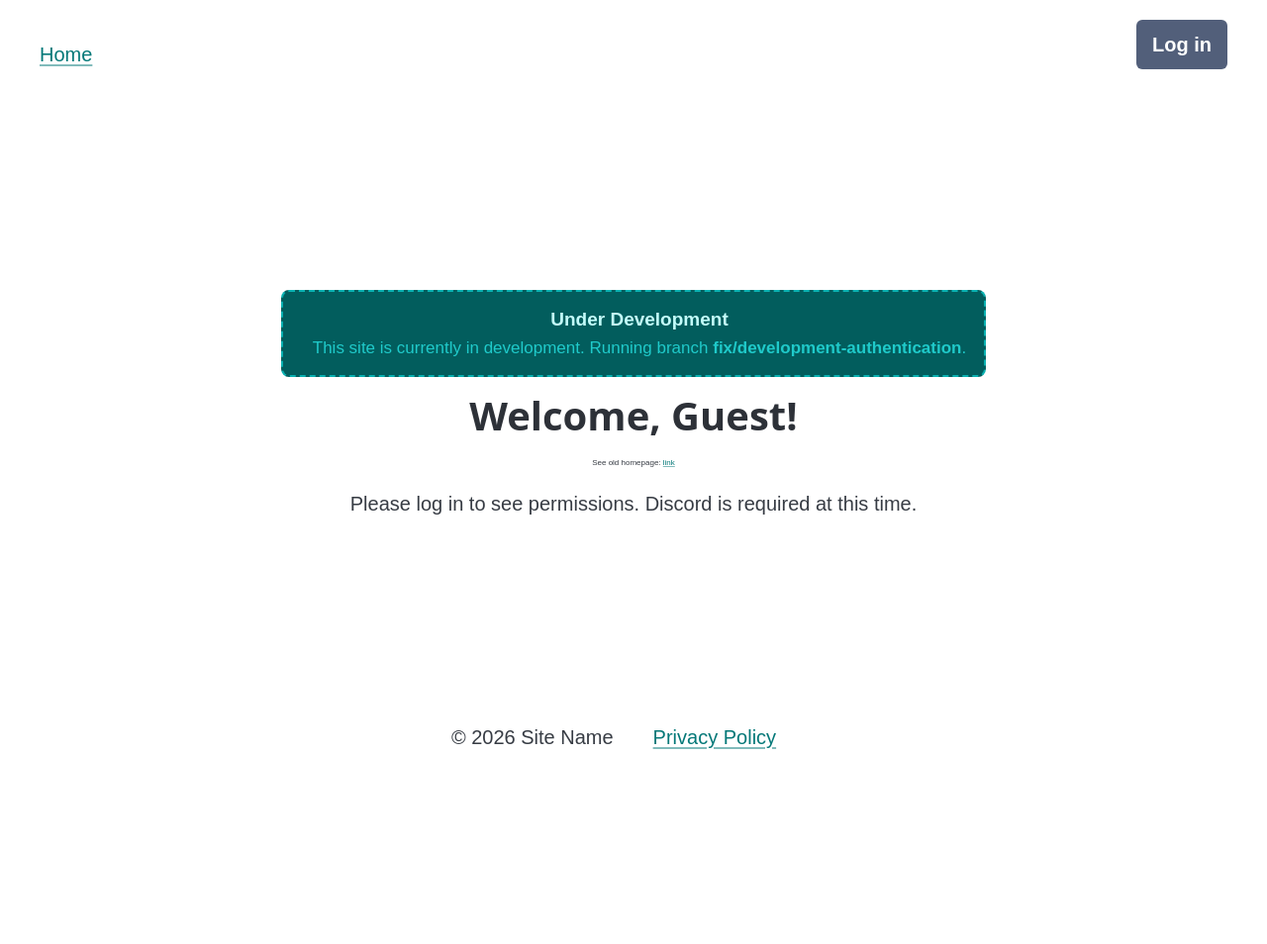
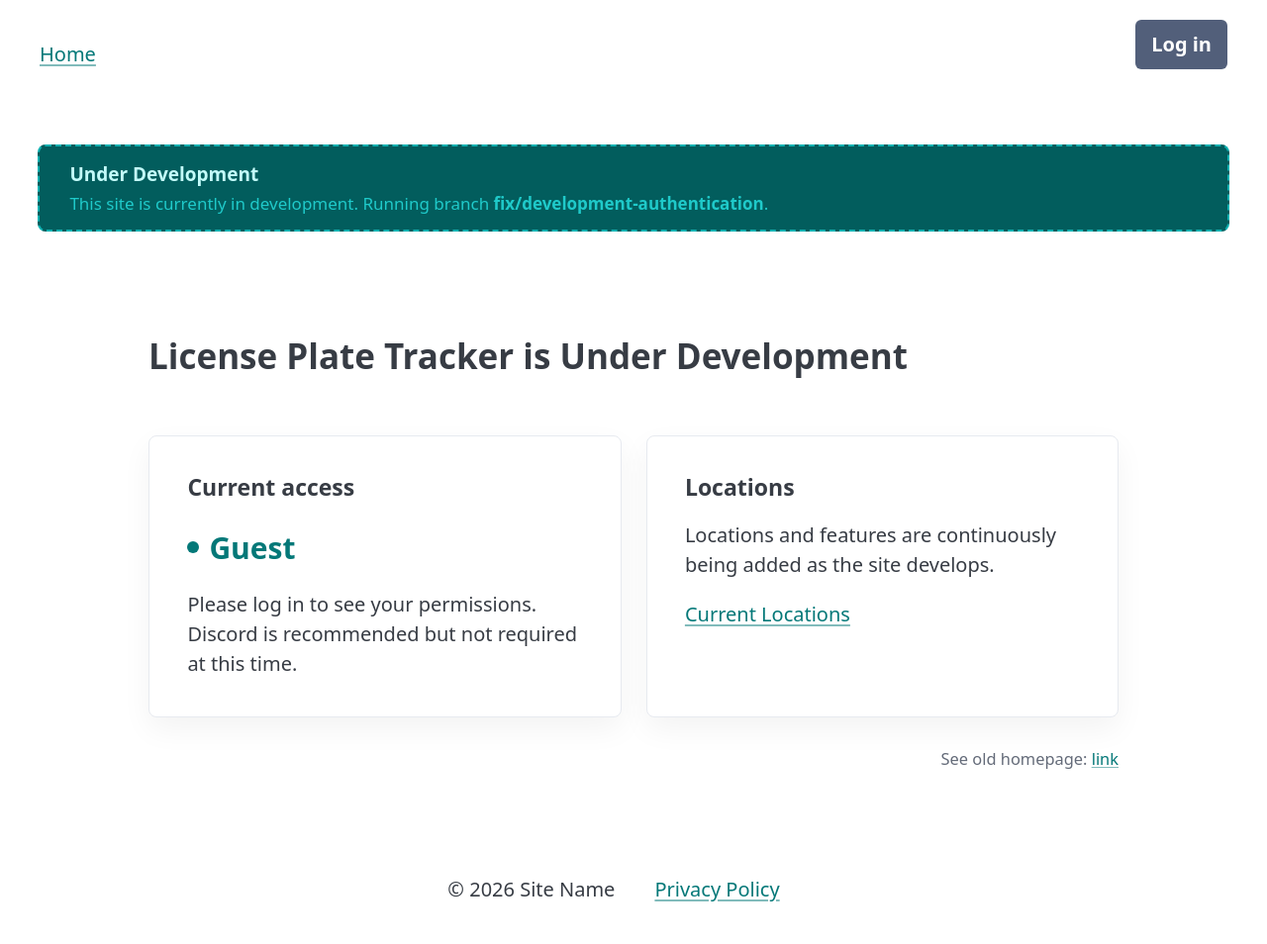
Before and after one commit to Geography-Utilities/license-plate-website, a Flask app: page / in a window 1280 px wide. Shown: the whole page at 99% size. Before the commit the page ends 757 px from the top, so only its background shows below. Run offline with Flask 3, Linux system fonts and the light colour scheme; some libraries are stand-ins or nearby versions.

Commit message:
feat: user interface upgrades

```diff
--- a/app.py
+++ b/app.py
@@ -245,6 +245,15 @@
     return render_template('admin_edit_user.html', user=user, form=form)
 
 
+@app.route('/locations')
+def locations():
+    return render_template(
+        'locations.html',
+        locations=LOCATIONS,
+        location_hierarchy=None,
+    )
+
+
 ## This is temporary just for testing
 ## It needs to be updated to use the proper location designations (likely LEVEL2_LOCATION) rather than just location since we'll have formatted hierarchical categories.
 @app.route("/<location>")
--- a/templates/index.html
+++ b/templates/index.html
@@ -4,50 +4,121 @@
 
 {% block head %}
 <style>
-    body {
-        font-family: sans-serif;
-        margin: 0;
-        display: flex;
-        flex-direction: column;
-        min-height: 100vh;
+    .home-shell {
+        width: min(100%, 980px);
+        margin: 0 auto;
+        padding: clamp(2rem, 7vw, 5.5rem) 0 clamp(2rem, 5vw, 4rem);
     }
 
-    main {
-        flex: 1;
-        display: flex;
-        flex-direction: column;
-        align-items: center;
-        justify-content: center;
-        text-align: center;
+    .home-meta {
+        padding: 1.4rem;
+        border-left: 3px solid var(--pico-primary);
+        background: color-mix(in srgb, var(--pico-primary) 8%, transparent);
     }
 
-    .outline {
-        outline: #333333 solid 2px;
-        display: inline-block;
-        margin-bottom: 15px;
-        padding: 5px;
-        justify-content: left;
+    .home-meta p {
+        margin: 0;
+    }
+
+    .home-meta strong {
+        display: block;
+        margin-bottom: .35rem;
+        font-size: 1.2rem;
+    }
+
+    .home-meta small {
+        color: var(--pico-muted-color);
+    }
+
+    .home-grid {
+        display: grid;
+        grid-template-columns: minmax(0, 1fr) minmax(0, 1fr);
+        gap: 1.25rem;
+        padding-top: 2rem;
+    }
+
+    .home-panel {
+        margin: 0;
+        padding: clamp(1.25rem, 3vw, 2rem);
+        border: 1px solid var(--pico-muted-border-color);
+        border-radius: 8px;
+        box-shadow: 0 12px 30px rgb(0 0 0 / 5%);
+    }
+
+    .home-panel h2 {
+        margin-top: 0;
+        font-size: 1.15rem;
+    }
+
+    .permission {
+        display: inline-flex;
+        align-items: center;
+        gap: .5rem;
+        margin: .25rem 0 1rem;
+        color: var(--pico-primary);
+        font-size: 1.5rem;
+        font-weight: 700;
+    }
+
+    .permission::before {
+        width: .6rem;
+        height: .6rem;
+        border-radius: 50%;
+        background: currentColor;
+        content: "";
+    }
+
+    .home-panel p:last-child {
+        margin-bottom: 0;
+    }
+
+    .old-home {
+        margin: 1.5rem 0 0;
+        color: var(--pico-muted-color);
+        font-size: .82rem;
+        text-align: right;
+    }
+
+    @media (max-width: 700px) {
+        .home-hero,
+        .home-grid {
+            grid-template-columns: 1fr;
+        }
+
+        .home-hero h1 {
+            max-width: 12ch;
+        }
+
+        .old-home {
+            text-align: left;
+        }
     }
 </style>
 {% endblock %}
 
 {% block content %}
-<div class="centered_box">
-    <h1>Welcome, {{ display_name }}!</h1>
+<div class="home-shell">
+    <h2>License Plate Tracker is Under Development</h2>
+    <section class="home-grid" aria-label="Your access">
+        <article class="home-panel">
+            <h2>Current access</h2>
+            {% if logged_in %}
+                <div class="permission">{% if user_permissions == 0 %}Read-only{% elif user_permissions == 1 %}Submit{% elif user_permissions == 2 %}Moderate{% elif user_permissions == 3 %}Super-user{% else %}Unknown{% endif %}</div>
+                <p>Your current permissions determine which functionality is available to you.</p>
+                {% if user_permissions > 1 %}<p><a href="/todo" role="button">View project to-dos</a></p>{% endif %}
+            {% else %}
+                <div class="permission">Guest</div>
+                <p>Please log in to see your permissions. Discord is recommended but not required at this time.</p>
+            {% endif %}
+        </article>
 
-    <p style="font-size:6pt;">See old homepage: <a href="/static/temporary_index.html">link</a></p>
+        <article class="home-panel">
+            <h2>Locations</h2>
+            <p>Locations and features are continuously being added as the site develops.</p>
+            <p><a href="{{ url_for('locations') }}">Current Locations</a></p>
+        </article>
+    </section>
 
-    {% if is_member %}
-        <p>If you are seeing this message, you have the below permissions during development. For more information, contact <i>mrpenguin424</i> via Discord.<br>Click <a href="/todo">here</a> to see a list of to-dos pulled from Discord.</p>
-        <p>Your current permissions level is: {% if user_permissions == 0 %}Read-only{% elif user_permissions == 1 %}Submit{% elif user_permissions == 2 %}Moderate{% elif user_permissions == 3 %}Super-user{% else %}Unknown{% endif %}</p>
-    {% else %}
-        <p>Please log in to see permissions. Discord is required at this time.</p>
-    {% endif %}
-
-    {% if logged_in %}
-
-    {% else %}
-
-    {% endif %}
+    <p class="old-home">See old homepage: <a href="/static/temporary_index.html">link</a></p>
 </div>
 {% endblock %}
```
